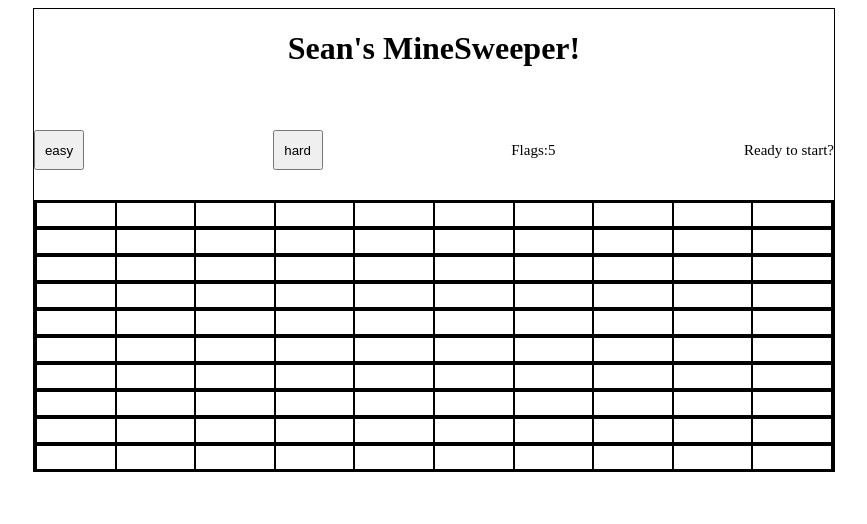
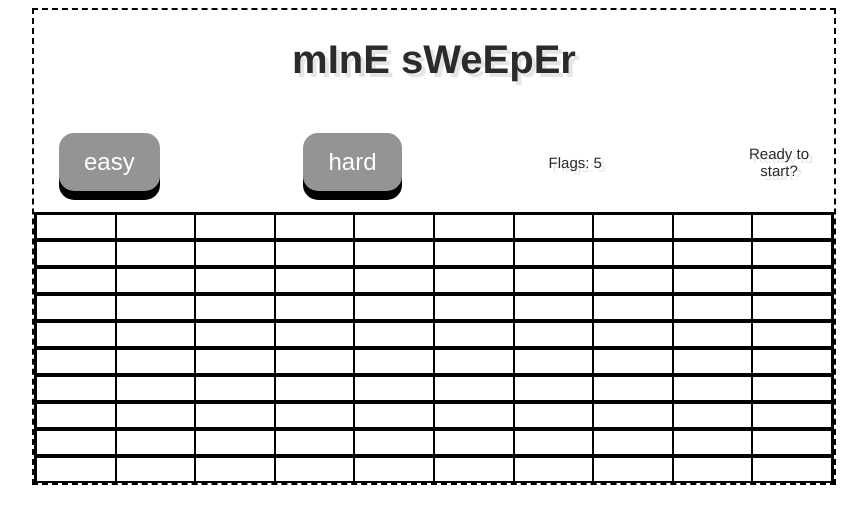
Before and after one commit to myosubug/mine-sweeper, a React (Create React App) app: page / in a window 1280 px wide. Shown: the top 524 px of the page, without its empty margins (206-1073 px from the left). Built offline with nearby package versions, Linux system fonts and the light colour scheme.

Commit message:
udpates on css

```diff
--- a/src/App.css
+++ b/src/App.css
@@ -2,9 +2,13 @@
   text-align: center;
   width: 800px;
   height: auto;
-  border: 1px solid black;
+  border: 2px dashed black;
   margin: auto;
-}
+  font: 20px 'Oleo Script', Helvetica, sans-serif;
+  color: #2b2b2b;
+  text-shadow: 4px 4px 0px rgba(0,0,0,0.1);
+  }
+
 
 .title{
   height: 49px;
@@ -54,12 +58,44 @@ background-color: #b6b6b6;
   align-items: center;
 }
 
-.easy,
-.hard {
-  width: 50px;
+.timer,
+.flag-count {
+  width: 80px;
   height: 40px;
   display: flex;
   justify-content: center;
   align-items: center;
+  margin: 15px;
+}
 
+
+.easy,
+.hard {
+  margin: 25px;
+  display: inline-block;
+  padding: 15px 25px;
+  font-size: 24px;
+  cursor: pointer;
+  text-align: center;
+  text-decoration: none;
+  outline: none;
+  color: #fff;
+  background-color: #949494;
+  border: none;
+  border-radius: 15px;
+  box-shadow: 0 9px rgb(0, 0, 0);
 }
+
+.easy:hover {background-color: #ff0000}
+.hard:hover {background-color: #ff0000}
+
+.easy:active {
+  background-color: #ff0000;
+  box-shadow: 0 5px rgb(0, 0, 0);
+  transform: translateY(4px);
+}
+.hard:active {
+  background-color: #ff0000;
+  box-shadow: 0 5px rgb(0, 0, 0);
+  transform: translateY(4px);
+}
--- a/src/App.js
+++ b/src/App.js
@@ -72,7 +72,7 @@ class App extends React.Component {
   render() {
     return (
       <div className="App">
-        <h1 className="title">Sean's MineSweeper!</h1>
+        <h1 className="title">mInE sWeEpEr</h1>
         <Navbar flagCount = {this.state.flag} status={this.state.status} easy={this.easy} hard={this.hard.bind(this)}/>
         <Board
           row={this.state.row}
--- a/src/components/Navbar.js
+++ b/src/components/Navbar.js
@@ -9,8 +9,8 @@ const Navbar = props => {
             <div className="navbar">
                 <button className="easy" onClick={props.easy}>easy</button>
                 <button className="hard" onClick={props.hard}>hard</button>
-                <div className="flag-count">Flags:{props.flagCount}</div>
-                <div className="timer">Ready to start?  </div>
+                <div className="flag-count">Flags: {props.flagCount}</div>
+                <div className="timer"> Ready to start?  </div>
             </div>
         );
     }
@@ -20,7 +20,7 @@ const Navbar = props => {
             <div className="navbar">
                 <button className="easy" onClick={props.easy}>easy</button>
                 <button className="hard" onClick={props.hard}>hard</button>
-                <div className="flag-count">flags:{props.flagCount}</div>
+                <div className="flag-count">Flags: {props.flagCount}</div>
                 <div className="timer">Time: <CountUp start={0} end={1000} duration={4500}/>  </div>
             </div>
         );
@@ -32,7 +32,7 @@ const Navbar = props => {
             <div className="navbar">
                 <button className="easy"onClick={props.easy} >easy</button>
                 <button className="hard" onClick={props.hard}>hard</button>
-                <div className="flag-count">flags:{props.flagCount}</div>
+                <div className="flag-count">Flags: {props.flagCount}</div>
                 <div className="timer">GAME OVER!  </div>
             </div>
         );
```
